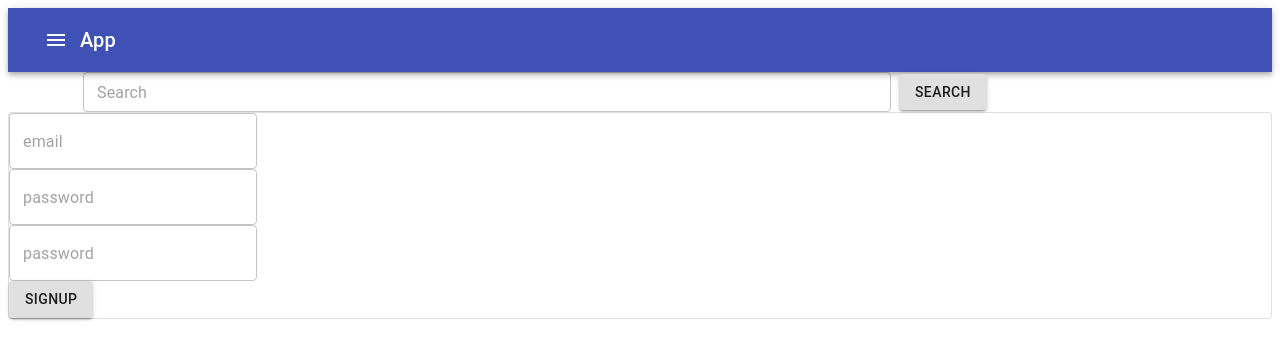
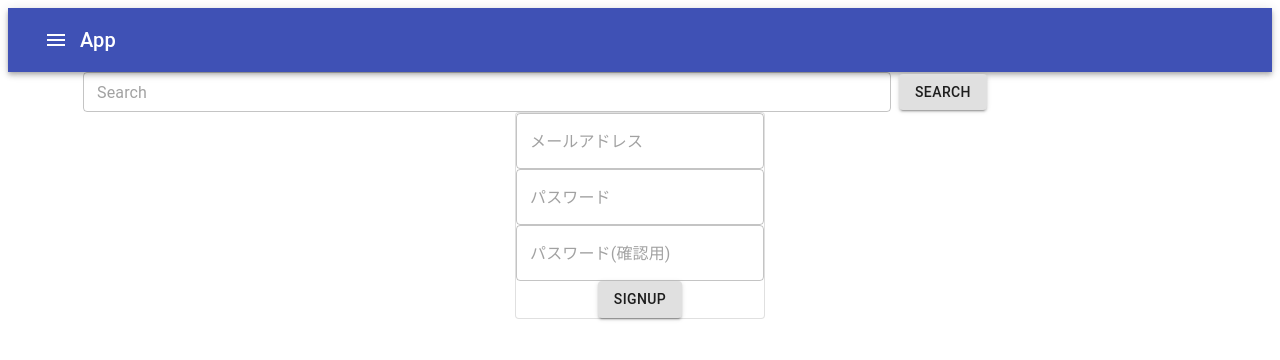
Before and after one commit to SystemEngineeringTeam/hackathon_teamc, a React (Vite) app in the folder react/: page / in a window 1280 px wide. Shown: the top 360 px of the page. Built offline with nearby package versions, Linux system fonts and the light colour scheme.

Commit message:
[add] 登録フォームのコンポーネント完成

```diff
--- a/react/src/jsx/SignUp/UserForm.jsx
+++ b/react/src/jsx/SignUp/UserForm.jsx
@@ -17,21 +17,32 @@ class UserForm extends React.Component {
 		e.preventDefault()
 		let email = document.querySelector("#email").value
 		let password = document.querySelector("#password").value
+		let passwordChecker = document.querySelector("#password-check").value
 
 		let re = new RegExp("^[a-zA-Z0-9.?/-]{8,24}$")
 		if (re.test(password)) {
 			this.setState({
 				html: (
-					<Typography color="primary">
+					<Typography color="primary" align="center">
 						ユーザー登録が完了しました． <br />
 						メールを確認してください．
 					</Typography>
 				),
 			})
+
+			if (password != passwordChecker) {
+				this.setState({
+					html: (
+						<Typography color="error" align="center">
+							パスワードが一致しません
+						</Typography>
+					),
+				})
+			}
 		} else {
 			this.setState({
 				html: (
-					<Typography color="error">
+					<Typography color="error" align="center">
 						パスワードは8文字以上入力してください
 					</Typography>
 				),
@@ -45,47 +56,80 @@ class UserForm extends React.Component {
 		return (
 			<div>
 				<Grid container alignItems="center" justify="center">
+					<Grid
+						container
+						alignItems="center"
+						justify="center"
+						alignContent="center"
+						item
+						xs={12}
+					>
+						<Paper variant="outlined" elevation={3}>
 							<Grid item xs={12}>
-						<Paper variant="outlined" elevation={3}>
 								<form onSubmit={this.doSubmit}>
-								<Grid container item xs={10}>
+									<Grid
+										container
+										item
+										xs={12}
+										alignContent="center"
+										justify="center"
+									>
 										<TextField
 											type="email"
-										placeholder="email"
+											placeholder="メールアドレス"
 											variant="outlined"
 											id="email"
 											required
 										></TextField>
 									</Grid>
-								<Grid container item xs={10}>
+									<Grid
+										container
+										item
+										xs={12}
+										alignContent="center"
+										justify="center"
+									>
 										<TextField
 											type="password"
-										placeholder="password"
+											placeholder="パスワード"
 											variant="outlined"
 											id="password"
 											required
 											minLength="8"
 										></TextField>
 									</Grid>
-								<Grid container item xs={10}>
+									<Grid
+										container
+										item
+										xs={12}
+										alignContent="center"
+										justify="center"
+									>
 										<TextField
 											type="password"
-										placeholder="password"
+											placeholder="パスワード(確認用)"
 											variant="outlined"
-										id="password"
+											id="password-check"
 											required
 											minLength="8"
 										></TextField>
 									</Grid>
-								<Grid container item xs={10}>
+									<Grid
+										container
+										item
+										xs={12}
+										alignContent="center"
+										justify="center"
+									>
 										<Button type="submit" variant="contained">
 											SignUp
 										</Button>
 									</Grid>
 								</form>
 								<Grid container>
-								<Grid item xs={8}>
+									<Grid item xs={12}>
 										{this.state.html}
+									</Grid>
 								</Grid>
 							</Grid>
 						</Paper>
```
Lines whose indentation alone changed are shown as unchanged.
